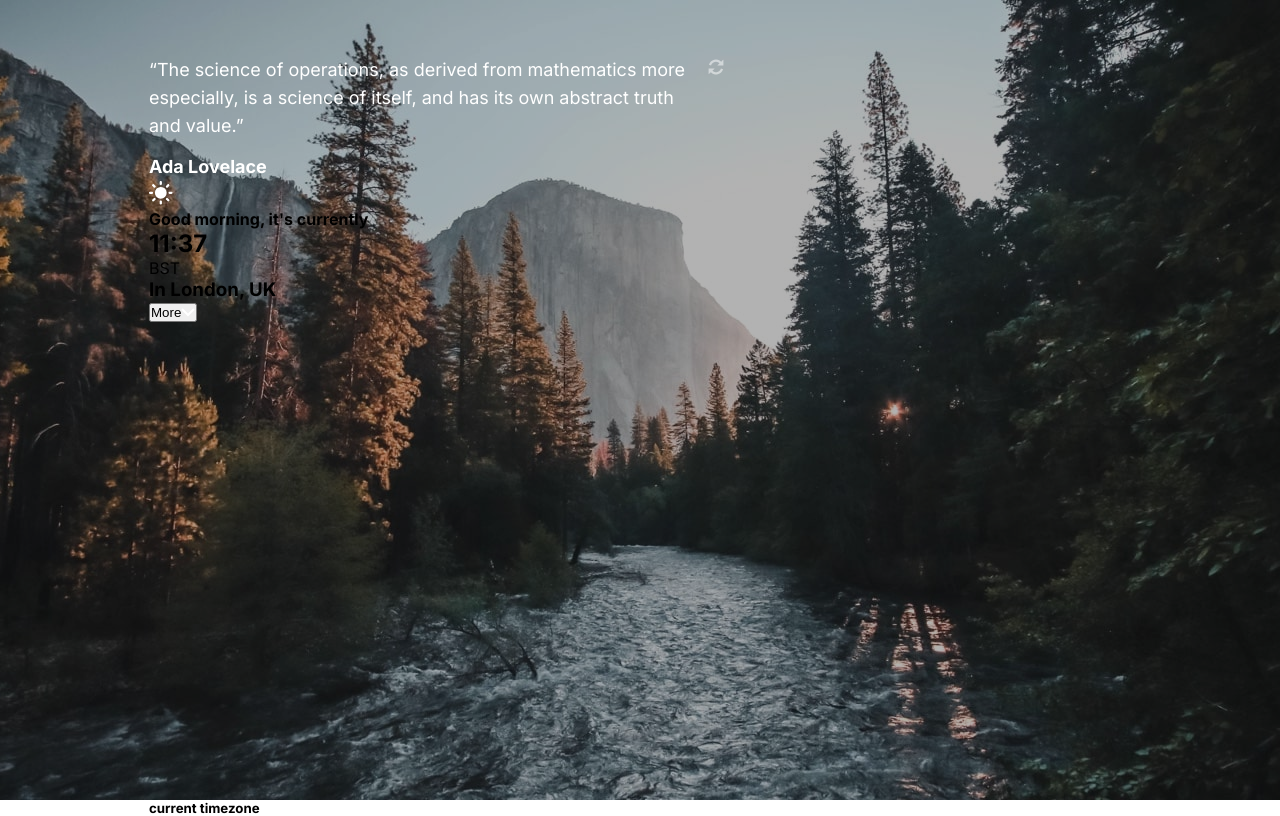
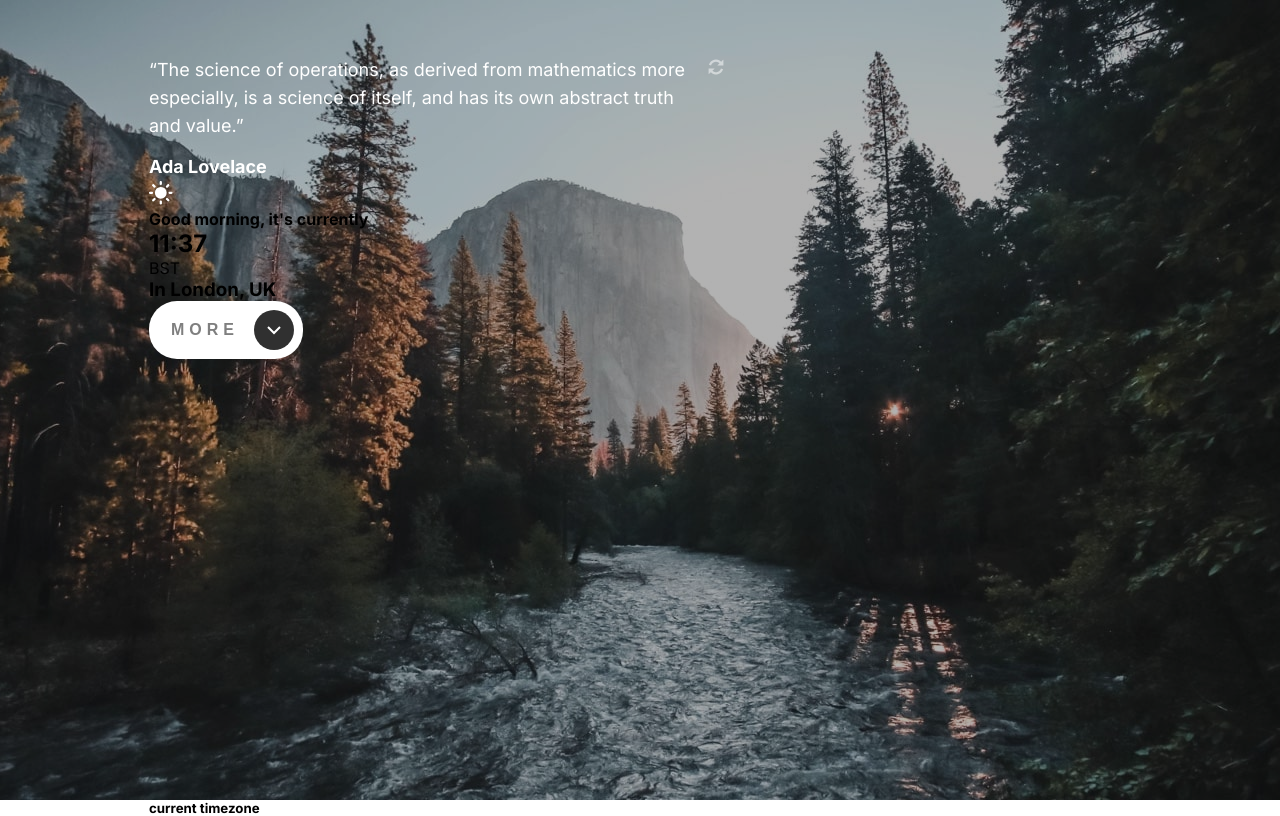
Before and after one commit to better5afe/Clock-App, a React (Create React App) app: page / in a window 1280 px wide. Shown: the top 816 px of the page. Built offline with nearby package versions, Linux system fonts and the light colour scheme.

Commit message:
Styled the ClockDetailsBtn

```diff
--- a/src/assets/scss/utils.scss
+++ b/src/assets/scss/utils.scss
@@ -10,8 +10,9 @@ $colors: (
 	c-white: #ffff,
 	c-gray: #303030,
 	c-black: #0000,
-	c-white-shadow: rgba(255, 255, 255, 0.75),
+	c-white-shadow: #ffffffbf,
 	c-gray-hover: #999999,
+	c-gray-text: #00000080,
 	c-black-shadow: #000000bf,
 	c-black-overlay: #0000004d,
 );
@@ -129,7 +130,7 @@ $colors: (
 		0.20203025477707007rem + 0.1592356687898089vw,
 		0.3125rem
 	);
-	color: map-get($colors, c-gray);
+	color: map-get($colors, c-gray-text);
 }
 
 @mixin flexbox($justify-content, $align-items, $direction) {
--- a/src/components/subcomponents/ClockDetailsBtn.scss
+++ b/src/components/subcomponents/ClockDetailsBtn.scss
@@ -0,0 +1,37 @@
+@use '../../assets/scss/utils.scss' as utils;
+@use '../../assets/scss/units.scss' as units;
+
+.details__btn {
+	@include utils.flexbox(space-between, center, row);
+	padding: units.rem(3) units.rem(4) units.rem(3) units.rem(17);
+	background: map-get(utils.$colors, c-white);
+	border-radius: units.rem(28);
+	@include utils.button;
+	@include utils.button-txt;
+
+	&-arrow {
+		@include utils.flexbox(center, center, column);
+		height: units.rem(32);
+		width: units.rem(32);
+		margin: 0 0 0 units.rem(15);
+		background: map-get(utils.$colors, c-gray);
+		border-radius: 50%;
+		transition: background-color 0.3s;
+	}
+
+	&:hover,
+	&:focus {
+		.details__btn-arrow {
+			background: map-get(utils.$colors, c-gray-hover);
+		}
+	}
+
+	@media screen and (min-width: map-get(utils.$viewports, v-tablet)) {
+		padding: units.rem(8) units.rem(8) units.rem(8) units.rem(21);
+
+		&-arrow {
+			height: units.rem(40);
+			width: units.rem(40);
+		}
+	}
+}
```
